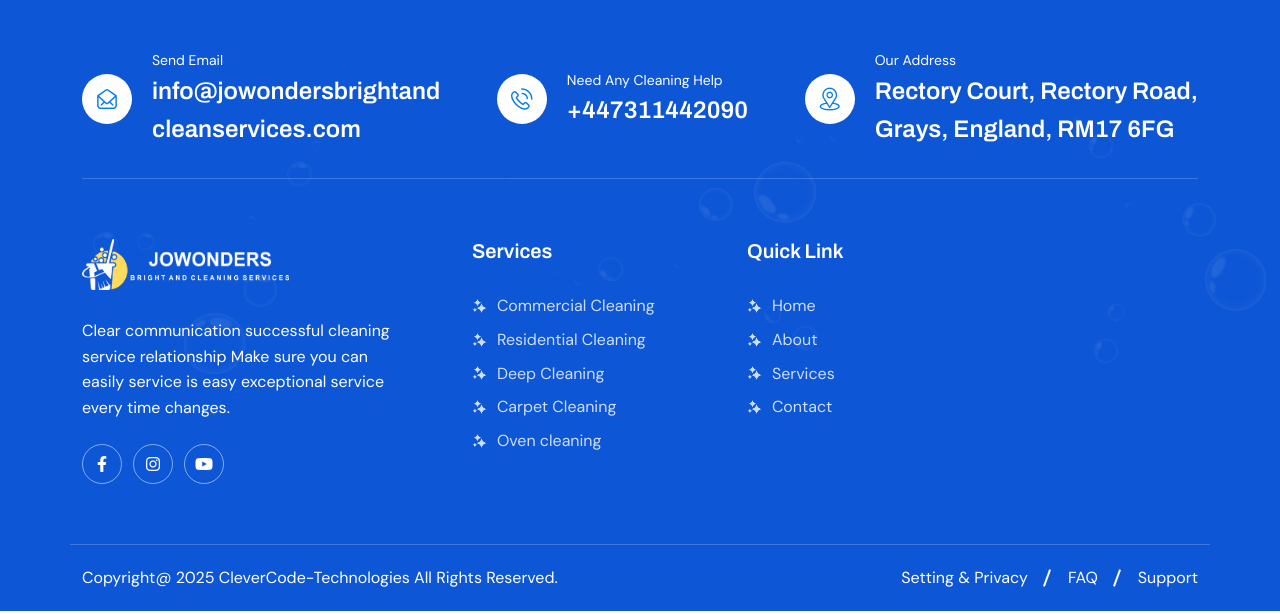
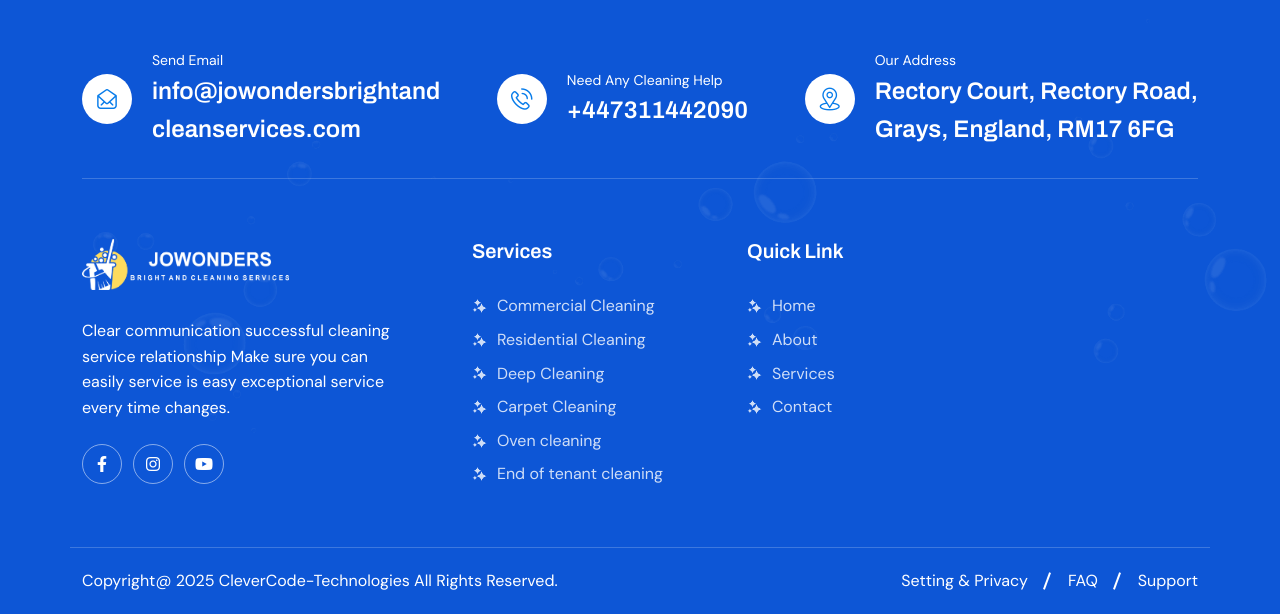
Before and after one commit to Chris-Imade/jwondersb-c, a plain HTML site: page contact.html in a window 1280 px wide. Shown: the part 2213-2827 px from the top of the page. Drawn offline with Linux system fonts and the light colour scheme; a web font is replaced by a local one.

Commit message:
updated the website once again

```diff
--- a/contact.html
+++ b/contact.html
@@ -768,6 +768,11 @@
                         cleaning
                       </a>
                     </li>
+                    <li>
+                      <a href="index.html#">
+                        <span><i class="flaticon-start"></i></span> End of tenant cleaning
+                      </a>
+                    </li>
                   </ul>
                 </div>
               </div>
```
Also changed, not shown: about.html (+1 -2 lines), index.html (+5 -0 lines), service.html (+5 -0 lines), team.html (+5 -0 lines).
